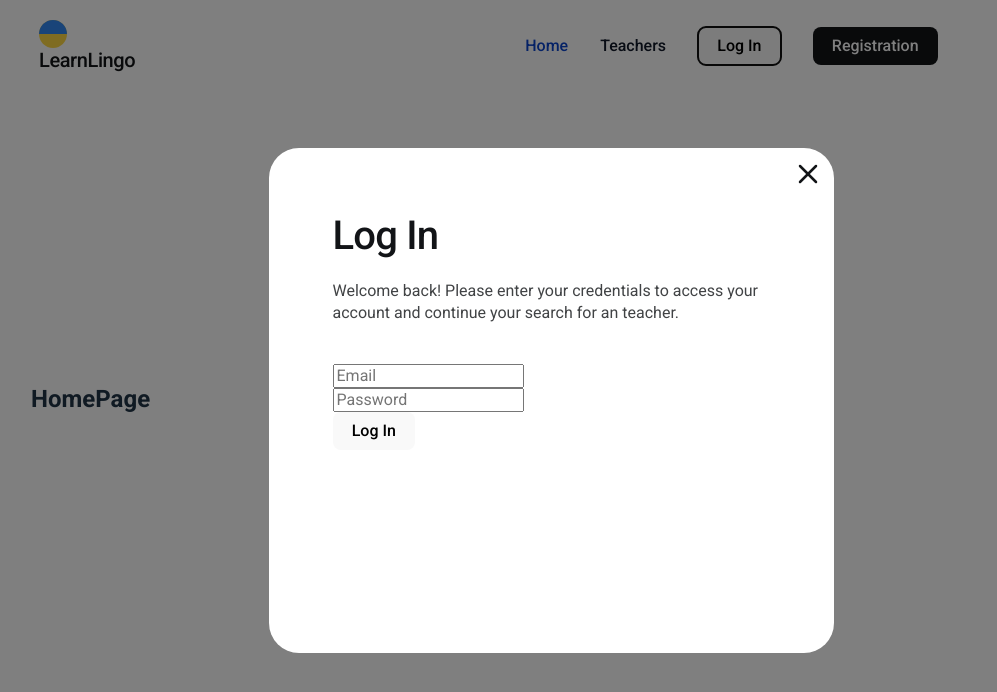
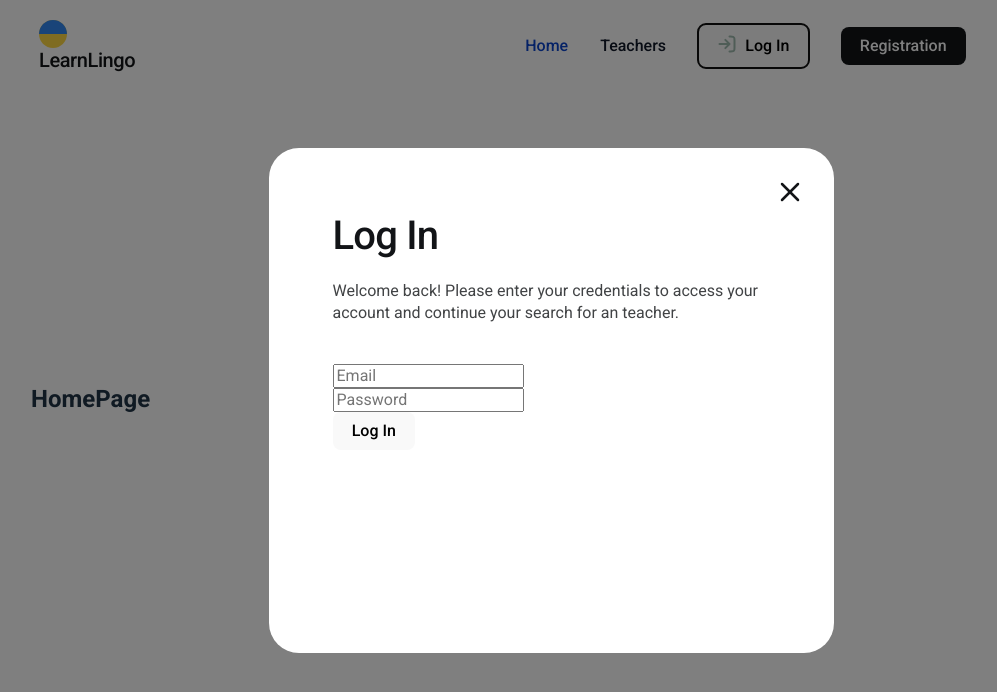
Before and after one commit to Yuliia-Tyzhai/LearnLingo, a React (Vite) app: page / in a window 1280 px wide. Both pictures are taken after a click on the button "Log In". Shown: the top 692 px of the page, without its empty margins (89-1086 px from the left). Built offline with nearby package versions, Linux system fonts and the light colour scheme.

Commit message:
add fixing navigation styles

```diff
--- a/src/components/Modal/Modal.jsx
+++ b/src/components/Modal/Modal.jsx
@@ -1,7 +1,7 @@
 import React, { useEffect } from 'react';
 import { ReactSVG } from 'react-svg';
 import styles from './Modal.module.css';
-import closeBtn from '../../assets/close-btn.svg'; // SVG-іконка з папки assets
+import closeBtn from '../../assets/close-btn.svg';
 
 const Modal = ({ children, onClose }) => {
   useEffect(() => {
@@ -26,9 +26,8 @@ const Modal = ({ children, onClose }) => {
   return (
     <div className={styles.modalOverlay} onClick={handleOverlayClick}>
       <div className={styles.modalContent}>
-        {/* Хрестик як ReactSVG */}
         <div
-          className={styles.closeButton}
+          className={styles.closeBtn}
           onClick={onClose}
           role="button"
           tabIndex={0}
--- a/src/components/Modal/Modal.module.css
+++ b/src/components/Modal/Modal.module.css
@@ -20,18 +20,20 @@
   position: relative;
 }
 
-.closeButton {
+.closeBtn {
   position: absolute;
-  top: 10px;
-  right: 10px;
-  background: none;
-  border: none;
-  font-size: 24px;
-  font-weight: bold;
-  color: #333;
+  top: 20px;
+  right: 20px;
   cursor: pointer;
+  padding: 8px;
 }
 
-.closeButton:hover {
-  color: #000;
+.closeBtn:hover {
+  border: 1px solid #413e3e;
+  border-radius: 6px;
 }
+
+.closeIcon {
+  width: 32px;
+  height: 32px;
+}
--- a/src/components/Navigation/Navigation.jsx
+++ b/src/components/Navigation/Navigation.jsx
@@ -4,6 +4,7 @@ import clsx from 'clsx';
 import styles from './Navigation.module.css';
 import { ReactSVG } from 'react-svg';
 import learnLingoLogo from '../../../public/ukraine.svg';
+import loginIcon from '../../assets/login-icon.svg';
 
 import { isTeachersPage } from '../../utils/isTeachersPage';
 import Modal from '../Modal/Modal';
@@ -66,6 +67,7 @@ const Navigation = () => {
               </li>
               <li className={styles.navListItem}>
                 <button className={styles.loginBtn} onClick={openLoginModal}>
+                  <ReactSVG src={loginIcon} className={styles.loginIcon} />
                   Log In
                 </button>
               </li>
--- a/src/components/Navigation/Navigation.module.css
+++ b/src/components/Navigation/Navigation.module.css
@@ -40,16 +40,15 @@
 
 .learnLingoLogoContainer {
   display: flex;
+  align-items: center;
+  justify-content: center;
   flex-direction: row;
-  align-items: center;
-  white-space: nowrap;
-  width: auto;
+  gap: 8px;
 }
 
 .learnLingoLogo {
   width: 28px;
   height: 28px;
-  margin-right: 8px;
 }
 
 .learnLingoText {
@@ -92,3 +91,11 @@
   line-height: 1.375;
   color: rgba(18, 20, 23, 0.8);
 }
+
+.loginBtn {
+  display: flex;
+  align-items: center;
+  justify-content: center;
+  flex-direction: row;
+  gap: 8px;
+}
```
Also changed, not shown: src/assets/login-icon.svg (added).
